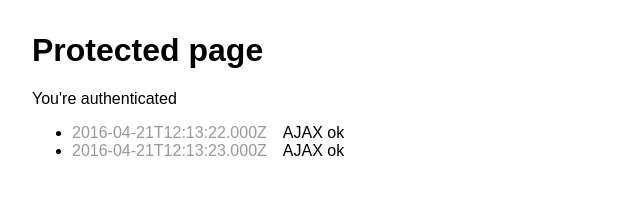
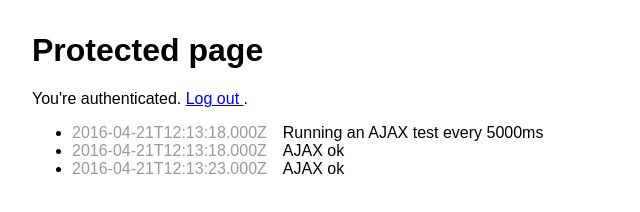
Before and after one commit to Reposoft/openidc-keycloak-test, a plain HTML site: page openidc1/html-ajax/protected/index.html in a window 1280 px wide. Shown: the whole page, without its empty margins (0-640 px from the left). Drawn offline with nearby package versions, Linux system fonts and the light colour scheme.

Commit message:
Runs AJAX tests forever. Adds log out URL (https://github.com/Reposoft/openidc-keycloak-test/issues/1)

```diff
--- a/openidc1/html-ajax/protected/index.html
+++ b/openidc1/html-ajax/protected/index.html
@@ -9,7 +9,11 @@
   </head>
   <body>
     <h1>Protected page</h1>
-    <p>You're authenticated<p>
+    <p>You're authenticated.
+      <a href="http://keycloak:8080/auth/realms/Testrealm/protocol/openid-connect/logout?redirect_uri=http://openidc">
+        Log out
+      </a>.
+    <p>
     <ul id="log"/>
     <!-- page content -->
   </body>
--- a/openidc1/html-ajax/protected/script.js
+++ b/openidc1/html-ajax/protected/script.js
@@ -1,3 +1,5 @@
+
+var ajaxinterval = 5000;
 
 var ajaxtest = function(log) {
   $.ajax({
@@ -7,8 +9,9 @@ var ajaxtest = function(log) {
     log('AJAX failed');
   }).done(function( data, textStatus, jqXHR ) {
     var h = jqXHR.getAllResponseHeaders();
-    console.log('Ok', jqXHR, textStatus, h);
-    log('AJAX ok');
+    var setcookie = h['Set-Cookie'];
+    console.log('Ok', jqXHR, textStatus);
+    log('AJAX ok' + (setcookie ? '. Got cookie: ' + setcookie : ''));
   });
 };
 
@@ -16,18 +19,17 @@ $(document).ready(function() {
 
   var log = function(msg) {
     $e = $('#log');
-    $e.find('.old').addClass('older');
+    $e.find('.old4').addClass('old5');
+    $e.find('.old3').addClass('old4');
+    $e.find('.old2').addClass('old3');
+    $e.find('.old').addClass('old2');
     $e.find('> *').addClass('old');
     var $li = $('<li/>').text(msg).appendTo($e);
     $('<span/>').addClass('timestamp').text(new Date().toISOString()).prependTo($li);
   }
 
-  var t = 0;
-  for (; t <= 5000; t += 1000) {
-    setTimeout(ajaxtest.bind(null, log), t);
-  }
-  setTimeout(function() {
-    log('test completed');
-  }, t+1);
+  log('Running an AJAX test every ' + ajaxinterval + 'ms');
+  ajaxtest(log);
+  setInterval(ajaxtest.bind(null, log), ajaxinterval);
 
 });
--- a/openidc1/html-ajax/style.css
+++ b/openidc1/html-ajax/style.css
@@ -3,7 +3,7 @@ body {
   margin: 2em;
 }
 
-#log .older {
+#log .old5 {
   display: none;
 }
 
```
